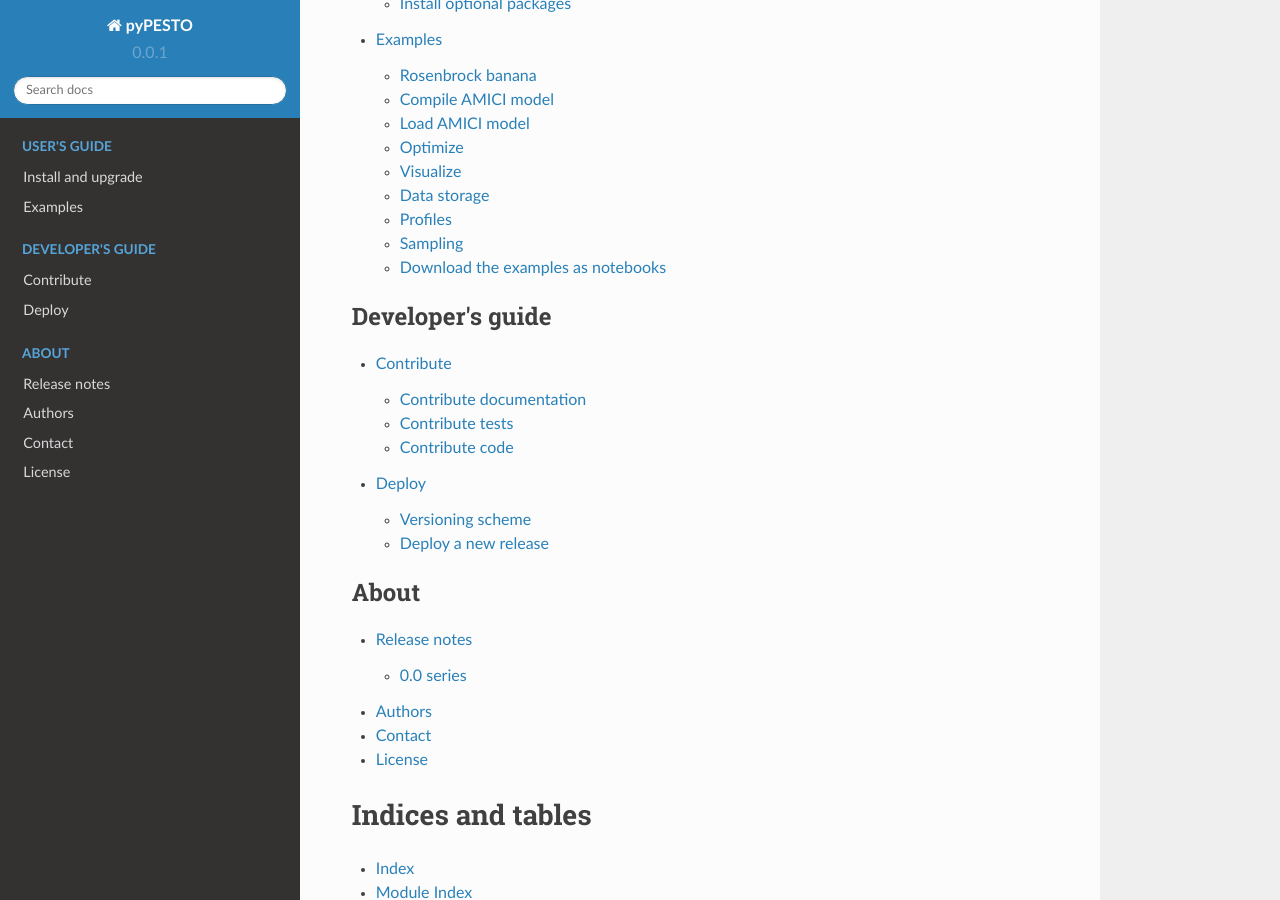
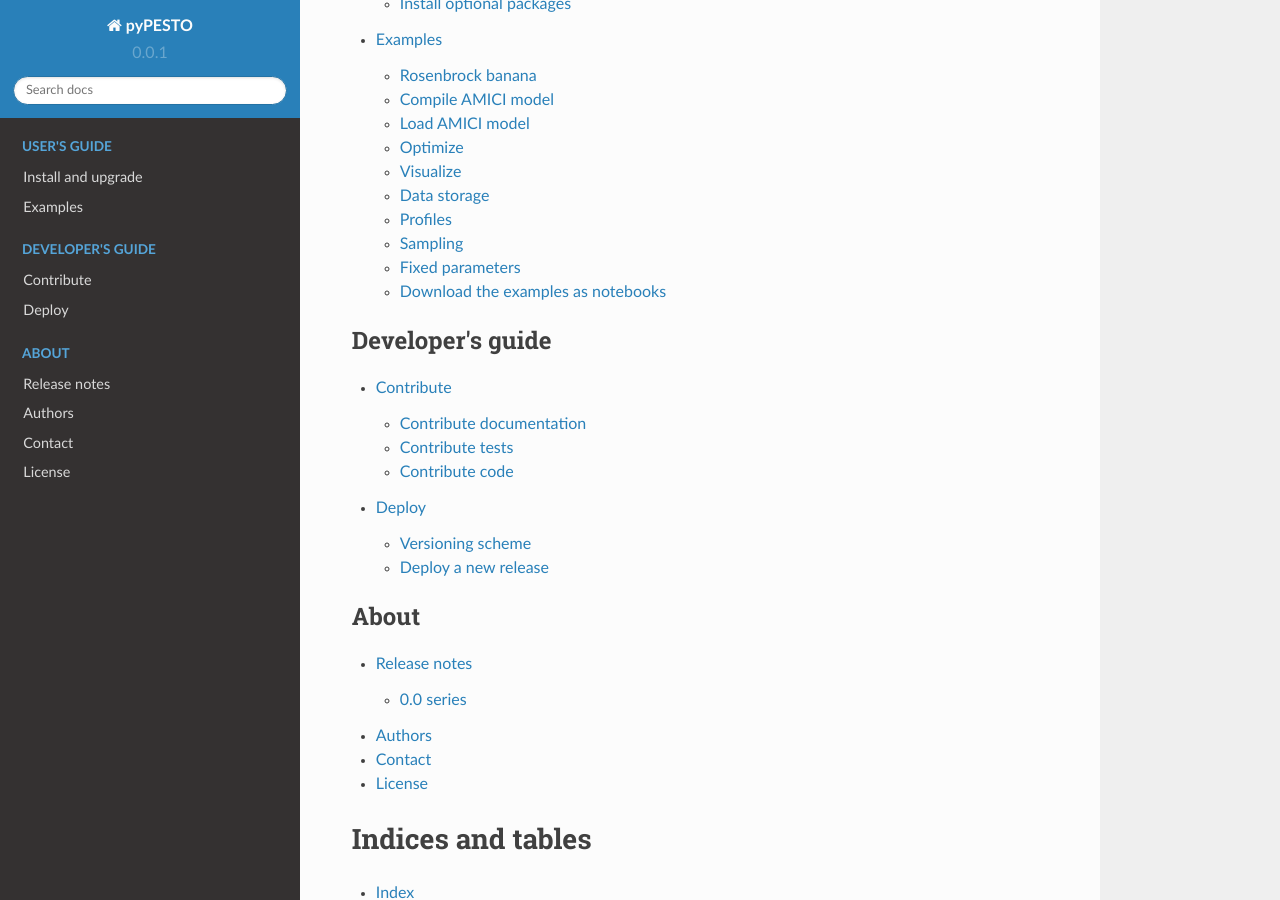
Before and after one commit to ICB-DCM/pyPESTO, a Sphinx documentation site: the page built from doc/index.rst, in a window 1280 px wide and 900 px high, scrolled down 464 px. Built offline with Sphinx 7.4.7 and the Read the Docs theme 2.0.0, drawn with Linux system fonts in a browser that asks for light colours; pages that are not in the unit, such as notebooks, are missing from menus.

Commit message:
fix typo

```diff
--- a/doc/examples.rst
+++ b/doc/examples.rst
@@ -8,7 +8,7 @@
 
    example/rosenbrock.ipynb
    example/conversion_reaction.ipynb
-   example(fixed_parameters.ipynb
+   example/fixed_parameters.ipynb
 
 
 Download the examples as notebooks
```
